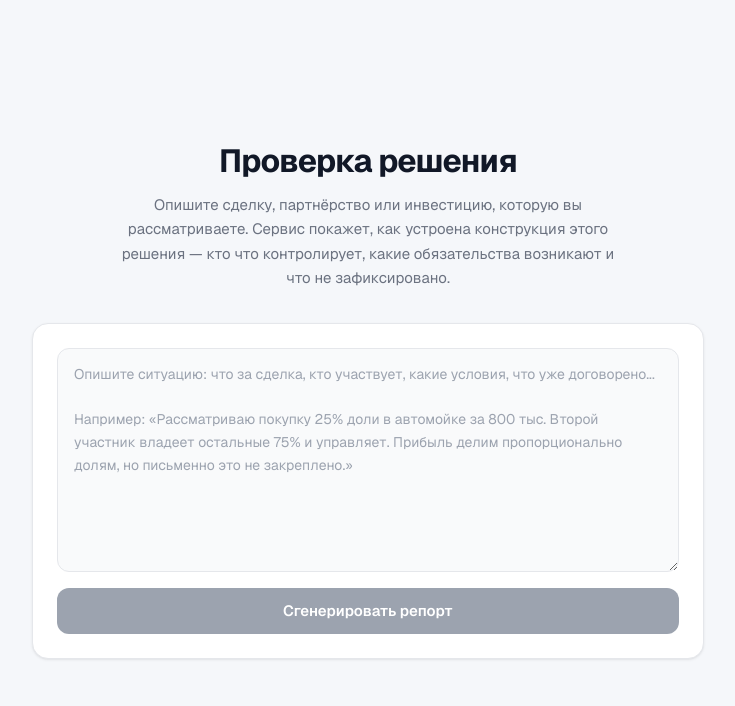
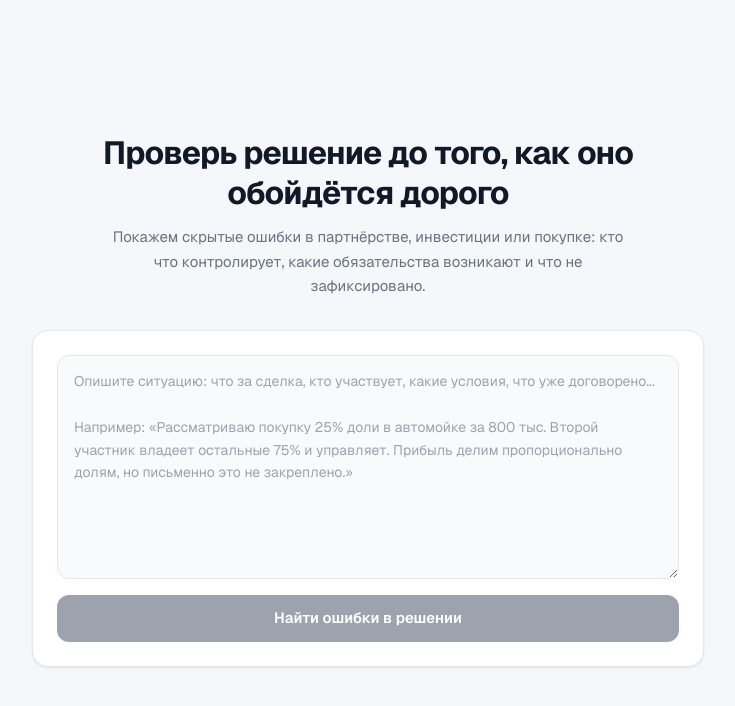
Before and after one commit to dan-rusakov/institute-report, a Next.js app: page / in a window 1280 px wide. Shown: the top 706 px of the page, without its empty margins (272-1007 px from the left). Built offline with nearby package versions, Linux system fonts and the light colour scheme.

Commit message:
udpate title text

```diff
--- a/src/app/page.tsx
+++ b/src/app/page.tsx
@@ -288,10 +288,10 @@ export default function HomePage() {
       <div className="w-full max-w-2xl flex flex-col gap-8">
         <div className="flex flex-col items-center text-center gap-3">
           <h1 className="text-[32px] font-bold text-(--text-primary) tracking-tight leading-tight">
-            Проверка решения
+            Проверь решение до того, как оно обойдётся дорого
           </h1>
           <p className="text-[15px] text-(--text-secondary) max-w-lg leading-relaxed">
-            Опишите сделку, партнёрство или инвестицию, которую вы рассматриваете. Сервис покажет, как устроена конструкция этого решения — кто что контролирует, какие обязательства возникают и что не зафиксировано.
+            Покажем скрытые ошибки в партнёрстве, инвестиции или покупке: кто что контролирует, какие обязательства возникают и что не зафиксировано.
           </p>
         </div>
 
@@ -356,10 +356,10 @@ export default function HomePage() {
                 <svg width="15" height="15" viewBox="0 0 24 24" fill="none" stroke="currentColor" strokeWidth="2.5" strokeLinecap="round" strokeLinejoin="round" className="animate-spin">
                   <path d="M21 12a9 9 0 1 1-6.219-8.56" />
                 </svg>
-                Анализ...
+                Ищем ошибки...
               </>
             ) : (
-              'Сгенерировать репорт'
+              'Найти ошибки в решении'
             )}
           </button>
         </div>
```
